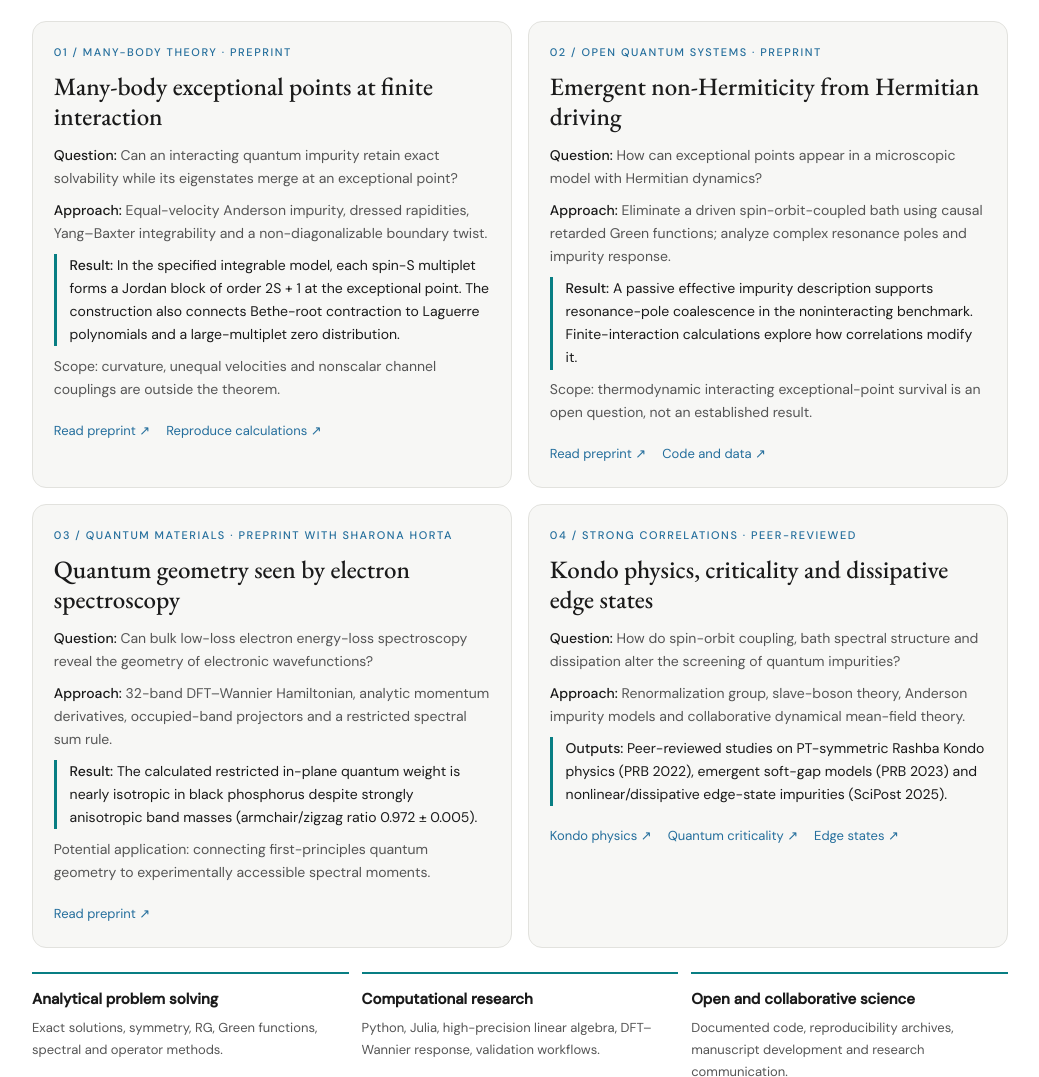
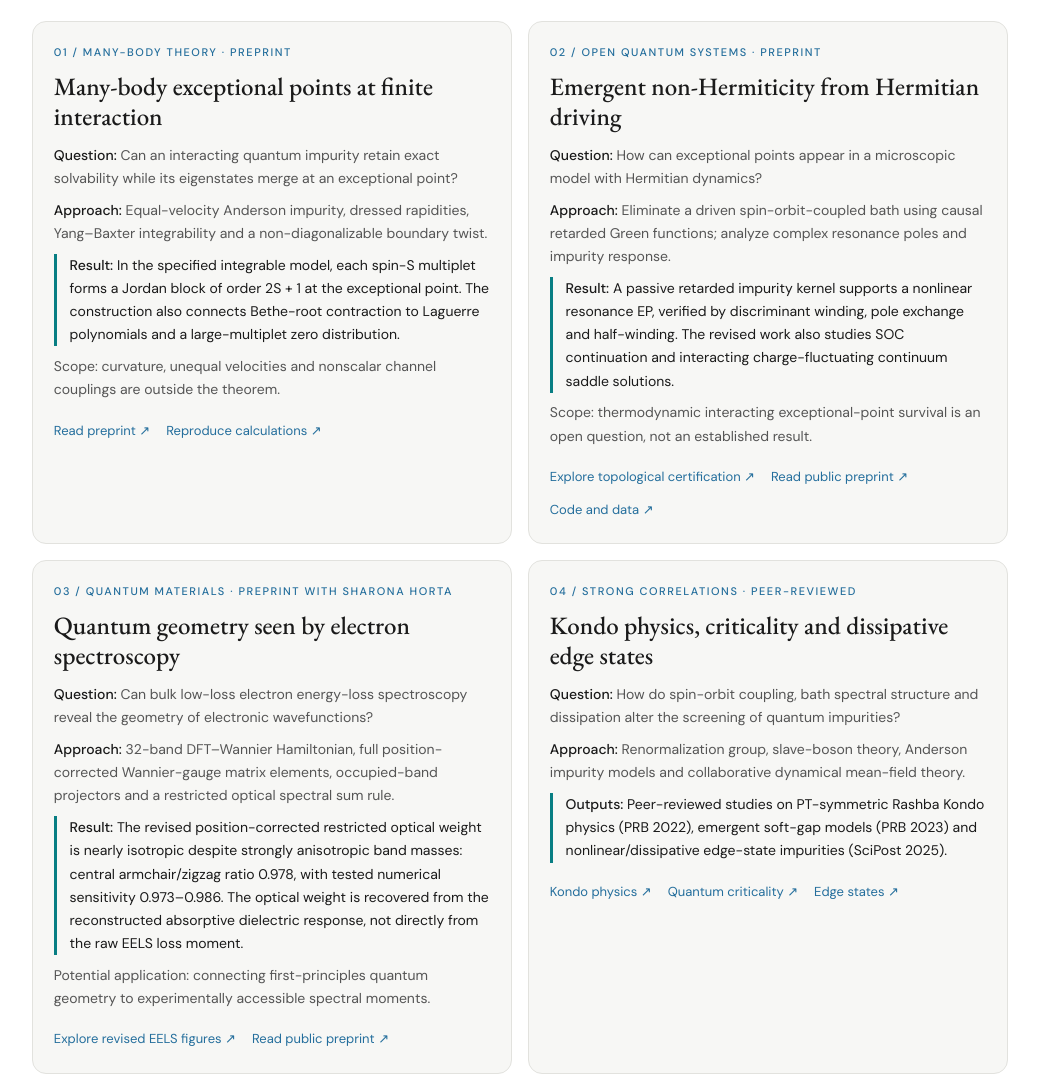
Before and after one commit to VMKPHYSMATH/VMKPHYSMATH.github.io, a plain HTML site: page index.html in a window 1280 px wide. Shown: the part 2299-3376 px from the top of the page, without its empty margins (120-1159 px from the left). Drawn offline with nearby package versions, Linux system fonts and the light colour scheme.

Commit message:
Refresh gallery with revised position-corrected EELS and topological EP certification

```diff
--- a/index.html
+++ b/index.html
@@ -586,8 +586,8 @@
   <p class="intro">Four complementary research directions, each with a physical question, mathematical approach and verifiable output.</p>
   <div class="project-grid">
     <article class="project"><div class="eyebrow">01 / Many-body theory · Preprint</div><h3>Many-body exceptional points at finite interaction</h3><p><strong>Question:</strong> Can an interacting quantum impurity retain exact solvability while its eigenstates merge at an exceptional point?</p><p><strong>Approach:</strong> Equal-velocity Anderson impurity, dressed rapidities, Yang–Baxter integrability and a non-diagonalizable boundary twist.</p><p class="result"><strong>Result:</strong> In the specified integrable model, each spin-S multiplet forms a Jordan block of order 2S + 1 at the exceptional point. The construction also connects Bethe-root contraction to Laguerre polynomials and a large-multiplet zero distribution.</p><p>Scope: curvature, unequal velocities and nonscalar channel couplings are outside the theorem.</p><a href="https://arxiv.org/abs/2604.21547">Read preprint ↗</a><a href="https://github.com/VMKPHYSMATH/jordan-twist-finite-u-anderson">Reproduce calculations ↗</a></article>
-    <article class="project"><div class="eyebrow">02 / Open quantum systems · Preprint</div><h3>Emergent non-Hermiticity from Hermitian driving</h3><p><strong>Question:</strong> How can exceptional points appear in a microscopic model with Hermitian dynamics?</p><p><strong>Approach:</strong> Eliminate a driven spin-orbit-coupled bath using causal retarded Green functions; analyze complex resonance poles and impurity response.</p><p class="result"><strong>Result:</strong> A passive effective impurity description supports resonance-pole coalescence in the noninteracting benchmark. Finite-interaction calculations explore how correlations modify it.</p><p>Scope: thermodynamic interacting exceptional-point survival is an open question, not an established result.</p><a href="https://arxiv.org/abs/2505.17811v5">Read preprint ↗</a><a href="https://github.com/VMKPHYSMATH/emergent-pt-dirac-impurity">Code and data ↗</a></article>
-    <article class="project"><div class="eyebrow">03 / Quantum materials · Preprint with Sharona Horta</div><h3>Quantum geometry seen by electron spectroscopy</h3><p><strong>Question:</strong> Can bulk low-loss electron energy-loss spectroscopy reveal the geometry of electronic wavefunctions?</p><p><strong>Approach:</strong> 32-band DFT–Wannier Hamiltonian, analytic momentum derivatives, occupied-band projectors and a restricted spectral sum rule.</p><p class="result"><strong>Result:</strong> The calculated restricted in-plane quantum weight is nearly isotropic in black phosphorus despite strongly anisotropic band masses (armchair/zigzag ratio 0.972 ± 0.005).</p><p>Potential application: connecting first-principles quantum geometry to experimentally accessible spectral moments.</p><a href="https://arxiv.org/abs/2607.08438">Read preprint ↗</a></article>
+    <article class="project"><div class="eyebrow">02 / Open quantum systems · Preprint</div><h3>Emergent non-Hermiticity from Hermitian driving</h3><p><strong>Question:</strong> How can exceptional points appear in a microscopic model with Hermitian dynamics?</p><p><strong>Approach:</strong> Eliminate a driven spin-orbit-coupled bath using causal retarded Green functions; analyze complex resonance poles and impurity response.</p><p class="result"><strong>Result:</strong> A passive retarded impurity kernel supports a nonlinear resonance EP, verified by discriminant winding, pole exchange and half-winding. The revised work also studies SOC continuation and interacting charge-fluctuating continuum saddle solutions.</p><p>Scope: thermodynamic interacting exceptional-point survival is an open question, not an established result.</p><a href="research-gallery.html#driven">Explore topological certification ↗</a><a href="https://arxiv.org/abs/2505.17811v5">Read public preprint ↗</a><a href="https://github.com/VMKPHYSMATH/emergent-pt-dirac-impurity">Code and data ↗</a></article>
+    <article class="project"><div class="eyebrow">03 / Quantum materials · Preprint with Sharona Horta</div><h3>Quantum geometry seen by electron spectroscopy</h3><p><strong>Question:</strong> Can bulk low-loss electron energy-loss spectroscopy reveal the geometry of electronic wavefunctions?</p><p><strong>Approach:</strong> 32-band DFT–Wannier Hamiltonian, full position-corrected Wannier-gauge matrix elements, occupied-band projectors and a restricted optical spectral sum rule.</p><p class="result"><strong>Result:</strong> The revised position-corrected restricted optical weight is nearly isotropic despite strongly anisotropic band masses: central armchair/zigzag ratio 0.978, with tested numerical sensitivity 0.973–0.986. The optical weight is recovered from the reconstructed absorptive dielectric response, not directly from the raw EELS loss moment.</p><p>Potential application: connecting first-principles quantum geometry to experimentally accessible spectral moments.</p><a href="research-gallery.html#black-phosphorus">Explore revised EELS figures ↗</a><a href="https://arxiv.org/abs/2607.08438">Read public preprint ↗</a></article>
     <article class="project"><div class="eyebrow">04 / Strong correlations · Peer-reviewed</div><h3>Kondo physics, criticality and dissipative edge states</h3><p><strong>Question:</strong> How do spin-orbit coupling, bath spectral structure and dissipation alter the screening of quantum impurities?</p><p><strong>Approach:</strong> Renormalization group, slave-boson theory, Anderson impurity models and collaborative dynamical mean-field theory.</p><p class="result"><strong>Outputs:</strong> Peer-reviewed studies on PT-symmetric Rashba Kondo physics (PRB 2022), emergent soft-gap models (PRB 2023) and nonlinear/dissipative edge-state impurities (SciPost 2025).</p><a href="https://doi.org/10.1103/PhysRevB.106.075113">Kondo physics ↗</a><a href="https://doi.org/10.1103/PhysRevB.107.205104">Quantum criticality ↗</a><a href="https://scipost.org/SciPostPhys.19.2.036">Edge states ↗</a></article>
   </div>
   <div class="recruiter-grid">
```
Also changed, not shown: research-gallery.html (+1 -1 lines), assets/bp-bands.png (added), assets/bp-eels-revised.png (added), assets/bp-quantum-metric-revised.png (added), assets/bp-weight-revised.png (added), assets/dirac-finite-u-saddle.png (added), assets/dirac-physical-response.png (added), assets/dirac-soc-family.png (added), assets/dirac-topological-certificate.png (added).
